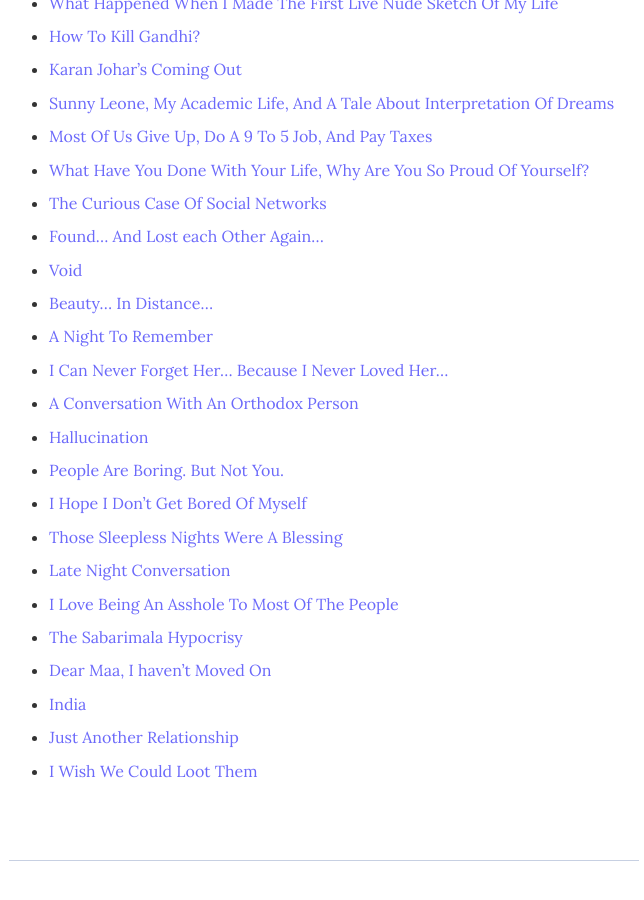
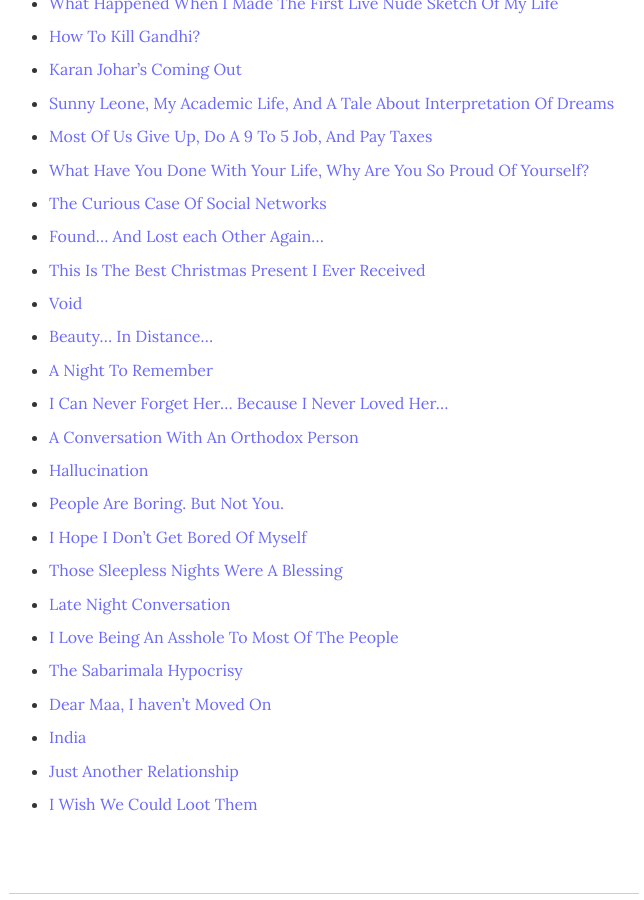
Before and after one commit to argumentativeyouth/pblog, a Jekyll site: the page built from _pages/all-posts.md, in a window 1280 px wide and 900 px high, scrolled down 1118 px. Shown: the whole window, without its empty margins (316-960 px from the left). Built offline with Jekyll 4.4.1, drawn with Linux system fonts in a browser that asks for light colours.

Commit message:
Update all-posts.md

```diff
--- a/_pages/all-posts.md
+++ b/_pages/all-posts.md
@@ -38,6 +38,7 @@
 * [What Have You Done With Your Life, Why Are You So Proud Of Yourself?](https://pritams.blog/why-are-you-so-proud-of-yourself/)
 * [The Curious Case Of Social Networks](https://pritams.blog/the-curious-case-of-social-networks/)
 * [Found... And Lost each Other Again...](https://pritams.blog/found-and-lost-each-other-again/)
+* [This Is The Best Christmas Present I Ever Received](https://pritams.blog/this-is-the-best-christmas-present-i-ever-received/)
 * [Void](https://pritams.blog/void/)
 * [Beauty... In Distance...](https://pritams.blog/beauty-in-distance/)
 * [A Night To Remember](https://pritams.blog/a-night-to-remember/)
```
